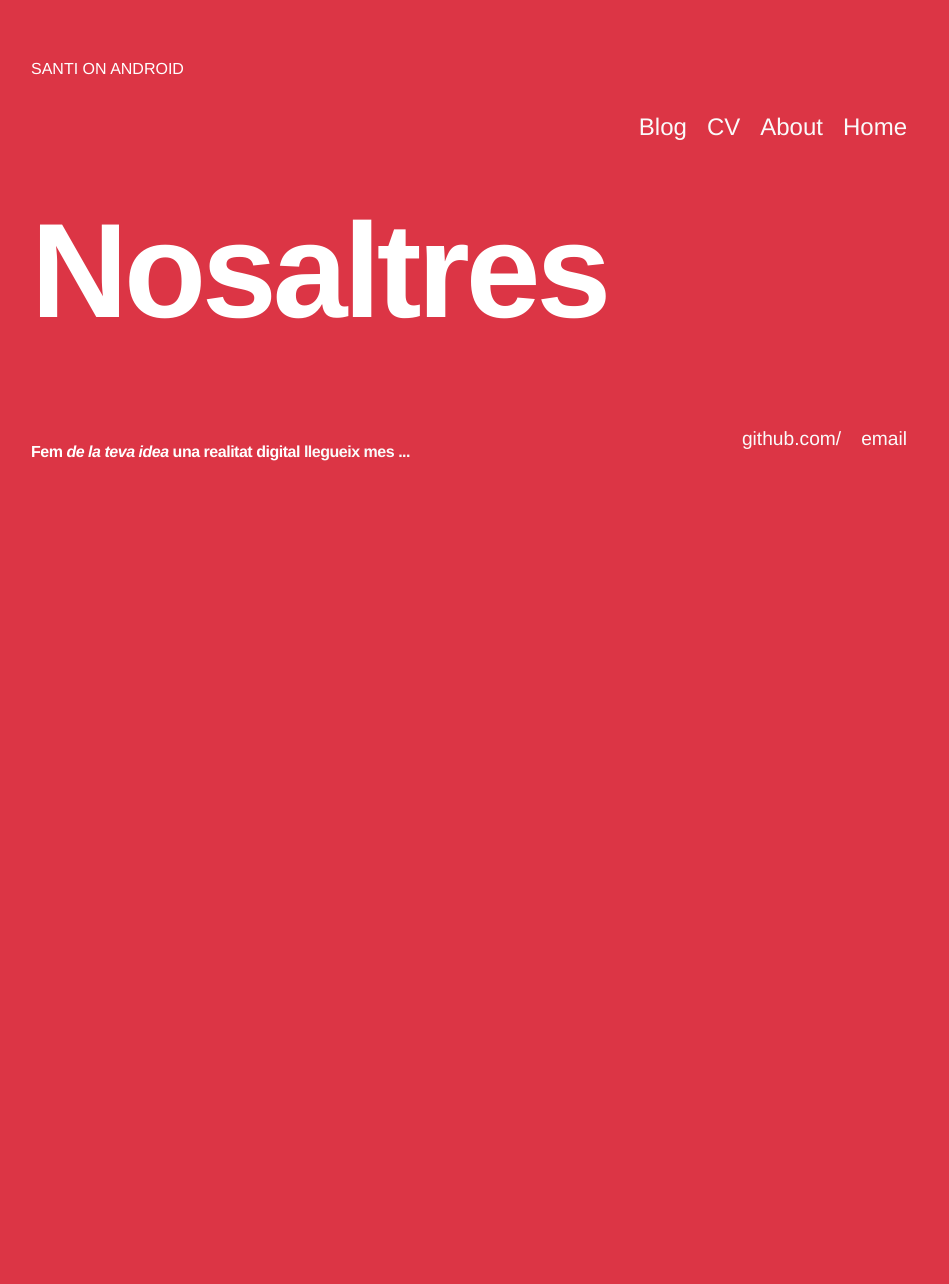
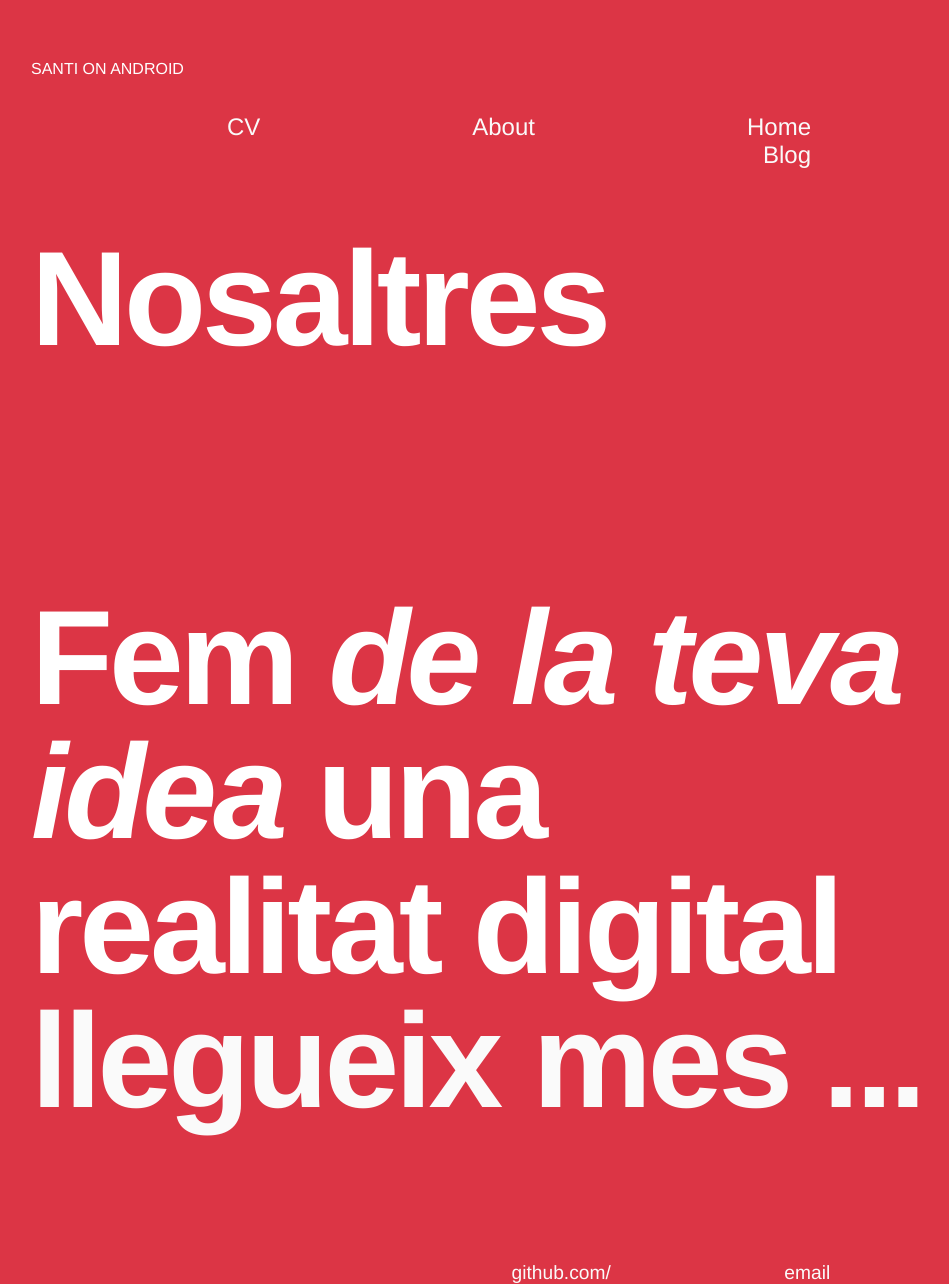
Before and after one commit to SantiOnAndroid/SantiOnAndroid.github.io, a Jekyll site: the page built from index.html, in a window 1280 px wide. Shown: the whole page, without its empty margins (161-1110 px from the left). Built offline with Jekyll 4.4.1, drawn with Linux system fonts in a browser that asks for light colours; some web fonts are replaced; before the commit the page ends 900 px from its top, so only the background shows below that.

Commit message:
modificant titolj

```diff
--- a/css/main.css
+++ b/css/main.css
@@ -34,6 +34,8 @@ nav ul li, footer ul li {
     fill: #ffffff;
     background: inherit;
     font-size: 1.5em;
+    padding-left: 4em;
+    padding-right: 4em;
 
 }
 a {
@@ -54,7 +56,7 @@ h1 {
     clear: left;
 }
 p {
-    font-size: 100%;
+    font-size: 8.4em;
     font-family: "Neue Einstellung",Helvetica Neue, Helvetica, Arial, sans-serif;
     color: #fff;
     text-align: left;
```
